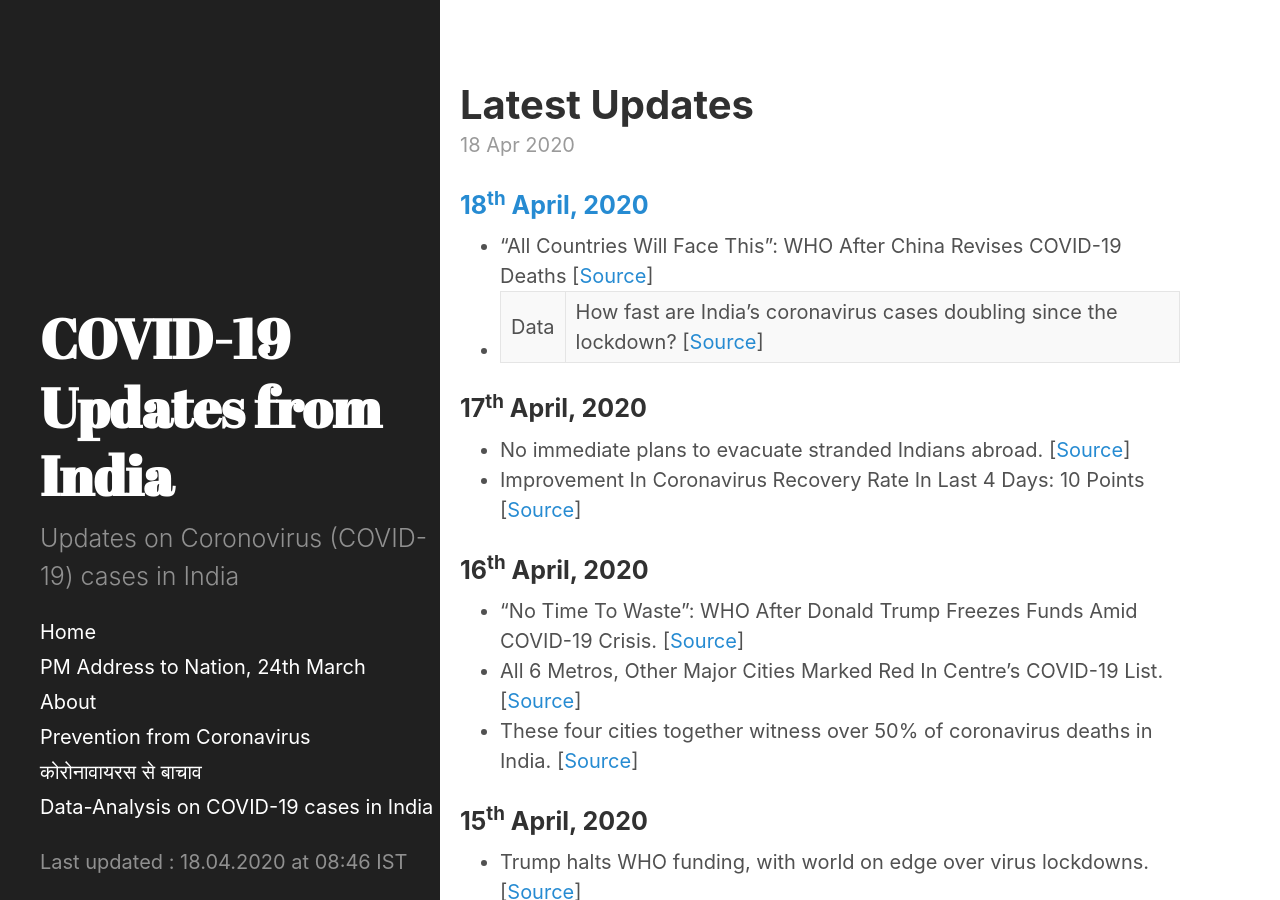
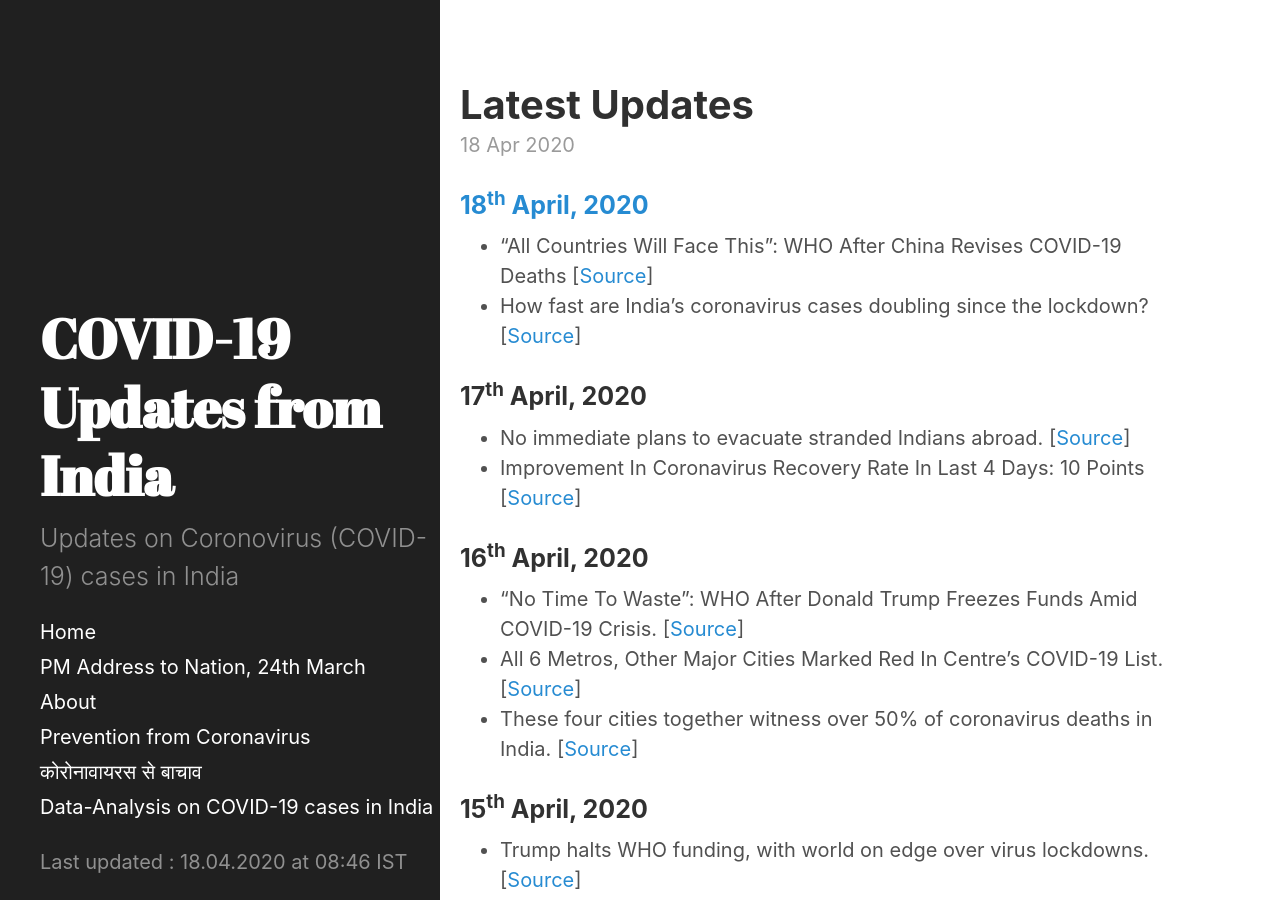
Before and after one commit to bhooraj/covid19updates-india, a Jekyll site: the page built from _posts/2020-04-18-Latest-updates.md, in a window 1280 px wide and 900 px high. Built offline with Jekyll 4.4.1, drawn with Linux system fonts in a browser that asks for light colours.

Commit message:
Update 2020-04-18-Latest-updates.md

```diff
--- a/_posts/2020-04-18-Latest-updates.md
+++ b/_posts/2020-04-18-Latest-updates.md
@@ -3,7 +3,7 @@ layout: post
 ---
 ### [18<sup>th</sup> April, 2020](#updates)
 - "All Countries Will Face This": WHO After China Revises COVID-19 Deaths [[Source](https://www.ndtv.com/world-news/coronavirus-updates-who-after-china-revises-covid-19-deaths-all-countries-will-face-this-2213847)]
-- Data | How fast are India's coronavirus cases doubling since the lockdown? [[Source](https://www.thehindu.com/data/data-how-fast-are-indias-coronavirus-cases-doubling-since-the-lockdown/article31371220.ece)]
+- How fast are India's coronavirus cases doubling since the lockdown? [[Source](https://www.thehindu.com/data/data-how-fast-are-indias-coronavirus-cases-doubling-since-the-lockdown/article31371220.ece)]
 
 ### 17<sup>th</sup> April, 2020
 - No immediate plans to evacuate stranded Indians abroad. [[Source](https://www.hindustantimes.com/india-news/covid-19-no-immediate-plans-to-evacuate-stranded-indians-abroad/story-eDAuROnTuAN63ImiFIa04K.html)]
```
